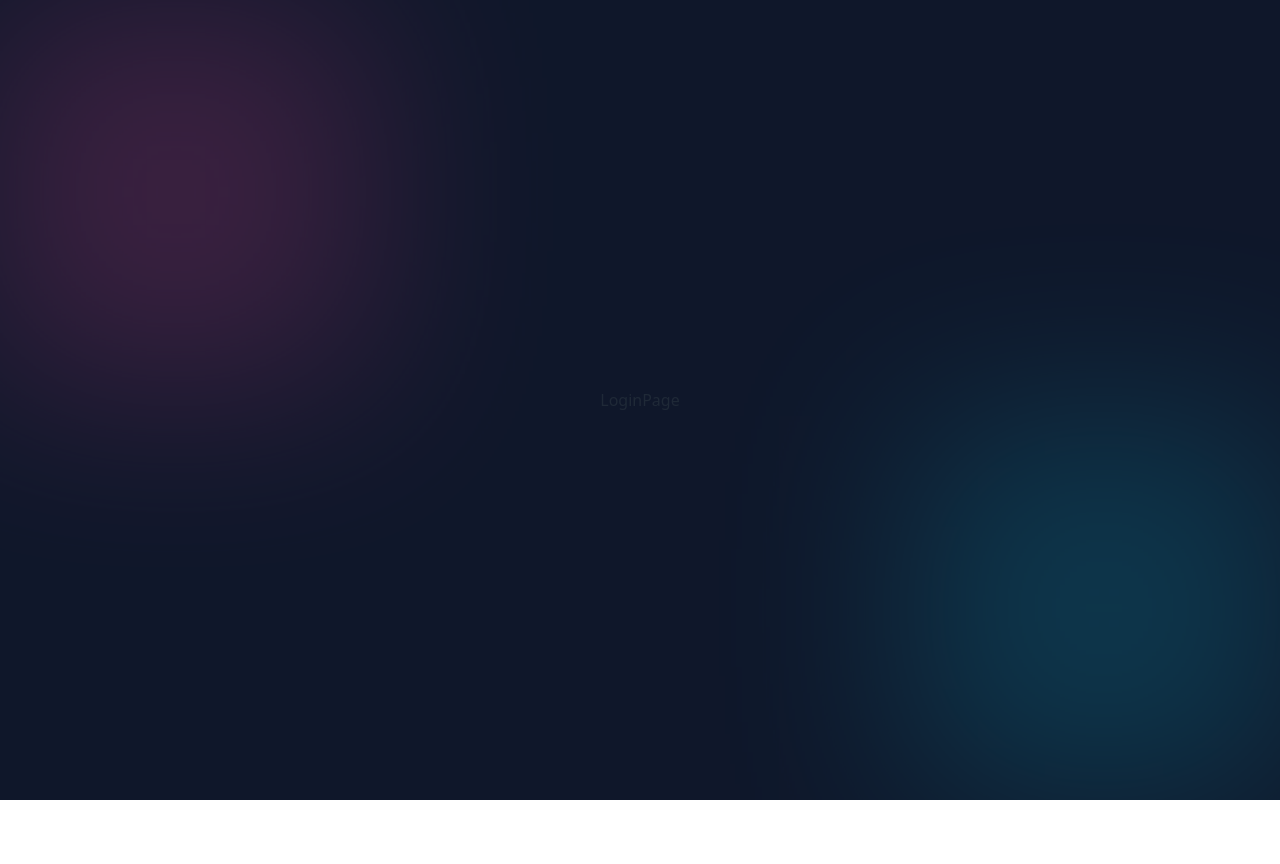
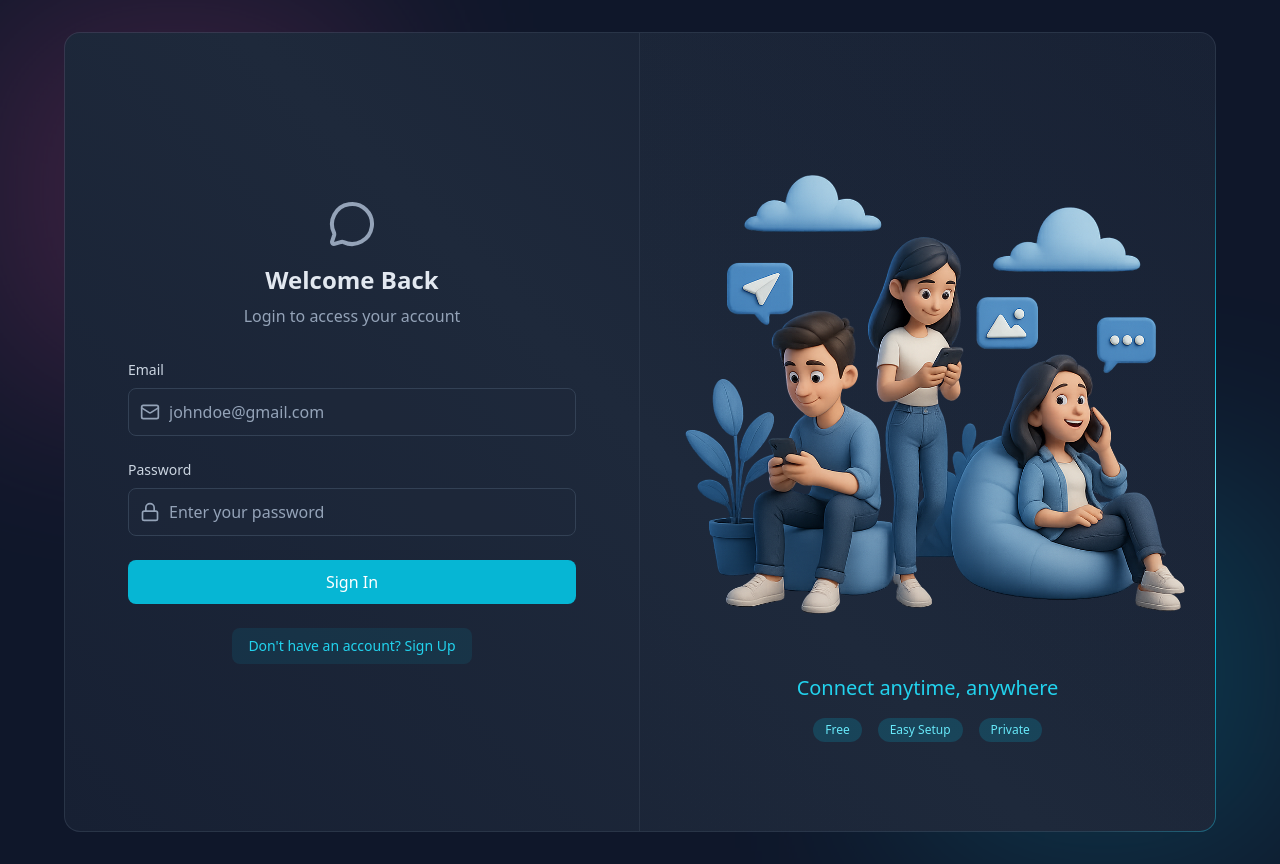
Before and after one commit to SergenEsendemir/chatify-app, a React app in the folder frontend/: page /login in a window 1280 px wide. Before the commit the page ends 800 px from the top, so only its background shows below. Built offline with nearby package versions, Linux system fonts and the light colour scheme; no server answers; the HTML template or start-up script is replaced by a standard one.

Commit message:
feat: implement login and logout functionality with loading state in useAuthStore

```diff
--- a/frontend/src/pages/ChatPage.jsx
+++ b/frontend/src/pages/ChatPage.jsx
@@ -1,7 +1,13 @@
-import React from 'react';
+import { useAuthStore } from '../store/useAuthStore';
 
 function ChatPage() {
-  return <div>ChatPage</div>;
+  const { logout } = useAuthStore();
+
+  return (
+    <div className="z-10">
+      ChatPage <button onClick={logout}>logout</button>
+    </div>
+  );
 }
 
 export default ChatPage;
--- a/frontend/src/pages/LoginPage.jsx
+++ b/frontend/src/pages/LoginPage.jsx
@@ -1,7 +1,129 @@
-import React from 'react';
+import { useState } from 'react';
+import { useAuthStore } from '../store/useAuthStore';
+import BorderAnimatedContainer from '../components/BorderAnimatedContainer';
+import {
+  MessageCircleIcon,
+  LockIcon,
+  MailIcon,
+  LoaderIcon,
+} from 'lucide-react';
+import { Link } from 'react-router';
 
 function LoginPage() {
-  return <div>LoginPage</div>;
+  const [formData, setFormData] = useState({
+    email: '',
+    password: '',
+  });
+  const { login, isLoggingIn } = useAuthStore();
+
+  const handleSubmit = (e) => {
+    e.preventDefault();
+    login(formData);
+  };
+
+  return (
+    <div className="w-full flex items-center justify-center p-4 bg-slate-900">
+      <div className="relative w-full max-w-6xl md:h-[800px] h-[650px]">
+        <BorderAnimatedContainer>
+          <div className="w-full flex flex-col md:flex-row">
+            {/* FORM CLOUMN - LEFT SIDE */}
+            <div className="md:w-1/2 p-8 flex items-center justify-center md:border-r border-slate-600/30">
+              <div className="w-full max-w-md">
+                {/* HEADING TEXT */}
+                <div className="text-center mb-8">
+                  <MessageCircleIcon className="w-12 h-12 mx-auto text-slate-400 mb-4" />
+                  <h2 className="text-2xl font-bold text-slate-200 mb-2">
+                    Welcome Back
+                  </h2>
+                  <p className="text-slate-400">Login to access your account</p>
+                </div>
+
+                {/* FORM */}
+                <form onSubmit={handleSubmit} className="space-y-6">
+                  {/* EMAIL INPUT */}
+                  <div>
+                    <label className="auth-input-label">Email</label>
+                    <div className="relative">
+                      <MailIcon className="auth-input-icon" />
+
+                      <input
+                        type="email"
+                        value={formData.email}
+                        onChange={(e) =>
+                          setFormData({ ...formData, email: e.target.value })
+                        }
+                        className="input"
+                        placeholder="johndoe@gmail.com"
+                      />
+                    </div>
+                  </div>
+
+                  {/* PASSWORD INPUT */}
+                  <div>
+                    <label className="auth-input-label">Password</label>
+                    <div className="relative">
+                      <LockIcon className="auth-input-icon" />
+
+                      <input
+                        type="password"
+                        value={formData.password}
+                        onChange={(e) =>
+                          setFormData({ ...formData, password: e.target.value })
+                        }
+                        className="input"
+                        placeholder="Enter your password"
+                      />
+                    </div>
+                  </div>
+
+                  {/* SUBMIT BUTTON */}
+                  <button
+                    className="auth-btn"
+                    type="submit"
+                    disabled={isLoggingIn}
+                  >
+                    {isLoggingIn ? (
+                      <LoaderIcon className="w-full h-5 animate-spin text-center" />
+                    ) : (
+                      'Sign In'
+                    )}
+                  </button>
+                </form>
+
+                <div className="mt-6 text-center">
+                  <Link to="/signup" className="auth-link">
+                    Don't have an account? Sign Up
+                  </Link>
+                </div>
+              </div>
+            </div>
+
+            {/* FORM ILLUSTRATION - RIGHT SIDE */}
+            <div className="hidden md:w-1/2 md:flex items-center justify-center p-6 bg-gradient-to-bl from-slate-800/20 to-transparent">
+              <div>
+                <img
+                  src="/login.png"
+                  alt="People using mobile devices"
+                  className="w-full h-auto object-contain"
+                />
+                <div className="mt-6 text-center">
+                  <h3 className="text-xl font-medium text-cyan-400">
+                    Connect anytime, anywhere
+                  </h3>
+
+                  <div className="mt-4 flex justify-center gap-4">
+                    <span className="auth-badge">Free</span>
+                    <span className="auth-badge">Easy Setup</span>
+                    <span className="auth-badge">Private</span>
+                  </div>
+                </div>
+              </div>
+            </div>
+          </div>
+        </BorderAnimatedContainer>
+      </div>
+    </div>
+  );
 }
 
 export default LoginPage;
--- a/frontend/src/store/useAuthStore.js
+++ b/frontend/src/store/useAuthStore.js
@@ -6,6 +6,7 @@
   authUser: null,
   isCheckingAuth: true,
   isSigningUp: false,
+  isLoggingIn: false,
 
   checkAuth: async () => {
     try {
@@ -27,10 +28,35 @@
 
       toast.success('Account created successfully!');
     } catch (error) {
-      console.log(error);
       toast.error(error.response.data.message);
     } finally {
       set({ isSigningUp: false });
     }
   },
+
+  login: async (formData) => {
+    set({ isLoggingIn: true });
+    try {
+      const response = await axiosInstance.post('/auth/login', formData);
+      set({ authUser: response.data });
+
+      toast.success('Logged in successfully!');
+    } catch (error) {
+      toast.error(error.response.data.message);
+    } finally {
+      set({ isLoggingIn: false });
+    }
+  },
+
+  logout: async () => {
+    try {
+      await axiosInstance.post('/auth/logout');
+      set({ authUser: null });
+
+      toast.success('Logged out successfully!');
+    } catch (error) {
+      toast.error('Error logging out.');
+      console.log('Logout error:', error);
+    }
+  },
 }));
```
